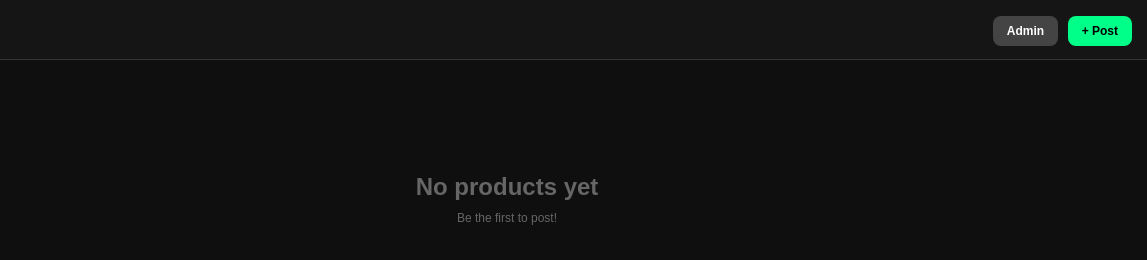
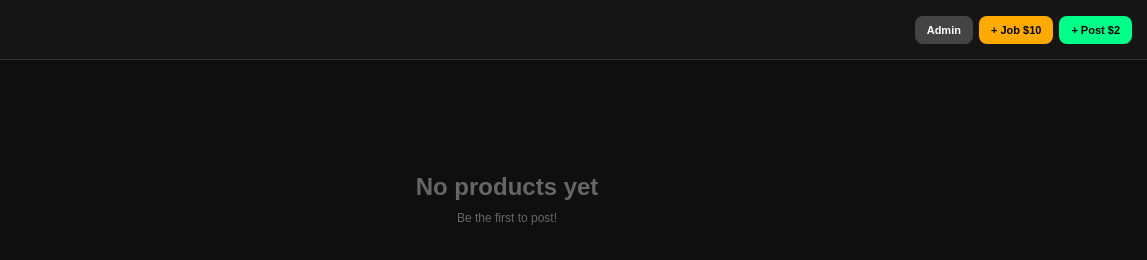
Before and after one commit to feargodemma234/n, a plain HTML site: page index.html in a window 1280 px wide. Shown: the full height of the page, 133-1280 px from the left. Drawn offline with Linux system fonts and the light colour scheme.

Commit message:
Update index.html

```diff
--- a/index.html
+++ b/index.html
@@ -10,7 +10,10 @@
     body {background:#0f0f0f; color:white; font-family:Arial;}
    .navbar {background:#151515; padding:12px 15px; display:flex; justify-content:space-between; align-items:center; border-bottom:1px solid #333; position:sticky; top:0; z-index:100;}
    .logo {width:35px; height:35px; border-radius:10px;}
-   .btn {background:#00ff88; color:#000; padding:8px 14px; border-radius:8px; border:none; font-weight:bold; font-size:12px; cursor:pointer; text-decoration:none;}
+   .nav-btns {display:flex; gap:6px;}
+   .btn {background:#00ff88; color:#000; padding:8px 12px; border-radius:8px; border:none; font-weight:bold; font-size:11px; cursor:pointer; text-decoration:none;}
+   .btn-admin {background:#444;color:white;}
+   .btn-job {background:#ffaa00;color:#000;}
    .header {padding:15px; display:flex; justify-content:space-between; align-items:center;}
     h1{color:#00ff88; font-size:20px;}
    .container {padding:0 12px 30px; max-width:1200px; margin:0 auto;}
@@ -22,6 +25,7 @@
    .product-title {font-size:12px; font-weight:600; margin-bottom:3px; white-space:nowrap; overflow:hidden; text-overflow:ellipsis;}
    .product-price {color:#00ff88; font-size:13px; font-weight:bold;}
    .product-seller {font-size:9px; color:#aaa; margin-top:2px;}
+   .badge-job {background:#ffaa00; color:#000; font-size:8px; padding:2px 5px; border-radius:4px; font-weight:bold;}
    .empty {text-align:center; padding:60px 20px; color:#666;}
     @media(min-width:768px){.products {grid-template-columns:repeat(auto-fill, minmax(180px, 1fr));} }
   </style>
@@ -29,9 +33,10 @@
 <body>
 <div class="navbar">
   <img src="logo.png" class="logo">
-  <div>
-    <a href="admin.html" class="btn" style="background:#444;color:white;margin-right:5px;">Admin</a>
-    <a href="post.html" class="btn">+ Post</a>
+  <div class="nav-btns">
+    <a href="admin.html" class="btn btn-admin">Admin</a>
+    <a href="post-job.html" class="btn btn-job">+ Job $10</a>
+    <a href="post.html" class="btn">+ Post $2</a>
   </div>
 </div>
 <div class="header">
@@ -57,6 +62,7 @@ function loadProducts(){
     <div class="product-card" onclick="contactSeller('${p.whatsapp}', '${p.title}')">
       ${p.image? `<img src="${p.image}" class="product-img">` : `<div class="product-img"></div>`}
       <div class="product-info">
+        ${p.type === 'job' ? '<div class="badge-job">JOB</div>' : ''}
         <div class="product-title">${p.title}</div>
         <div class="product-price">$${p.price}</div>
         <div class="product-seller">Seller: ${p.email}</div>
@@ -66,7 +72,6 @@ function loadProducts(){
 }
 function contactSeller(wa, title){
   let num = wa.replace(/[^0-9]/g,'');
-  if(!num.startsWith('234')) num = '234' + num;
   window.open(`https://wa.me/${num}?text=Hi, I'm interested in ${title}`);
 }
 </script>
```
